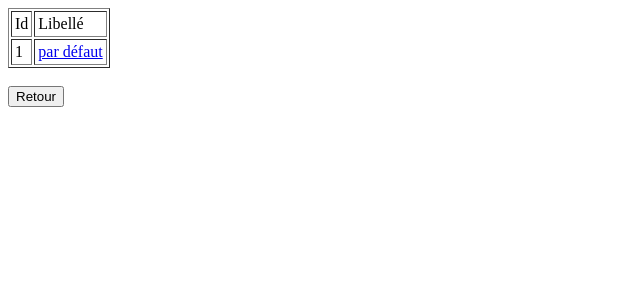
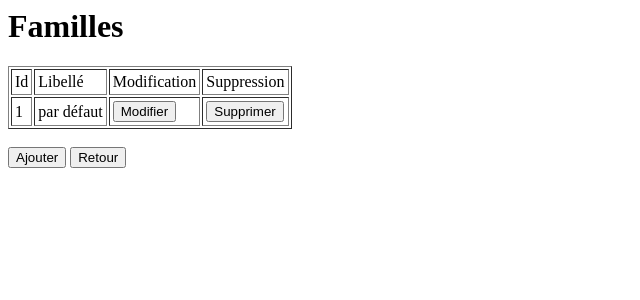
Before and after one commit to stefano74/exemples, a Django app: page /serveurweb/familles/ in a window 1280 px wide. Shown: the top 300 px of the page, without its empty margins (0-640 px from the left). Run offline with Django 3.2, Linux system fonts and the light colour scheme; data comes from the database, SQL or seed files in the repository.

Commit message:
Familles CRUD

```diff
--- a/metier_django/serveurweb/templates/serveurweb/articles_list.html
+++ b/metier_django/serveurweb/templates/serveurweb/articles_list.html
@@ -1,3 +1,4 @@
+<h1>Articles</h1>
 {% if articles_list %}
 <table border="1" cellpadding="3">
 	<tr>
--- /dev/null
+++ b/metier_django/serveurweb/templates/serveurweb/familles_confirm_delete.html
@@ -0,0 +1,5 @@
+<form method="post">{% csrf_token %}
+    Voulez-vous supprimer "{{ object }}" ?
+    <input type="submit" value="Ok" />
+	<input type="button" value="Annuler" onclick="window.location.href='{% url 'familles_list' %}'"></input>
+</form>
--- a/metier_django/serveurweb/templates/serveurweb/familles_detail.html
+++ /dev/null
@@ -1 +0,0 @@
-{{familles}}
--- /dev/null
+++ b/metier_django/serveurweb/templates/serveurweb/familles_form.html
@@ -0,0 +1,5 @@
+<form method="post">{% csrf_token %}
+    {{ form.as_p }}
+    <input type="submit" value="Enregistrer" />
+	<input type="button" value="Annuler" onclick="window.location.href='{% url 'familles_list' %}'"></input>
+</form>
--- a/metier_django/serveurweb/templates/serveurweb/familles_list.html
+++ b/metier_django/serveurweb/templates/serveurweb/familles_list.html
@@ -1,20 +1,22 @@
-
+<h1>Familles</h1>
 {% if familles_list %}
 <table border="1" cellpadding="3">
 	<tr>
-		<td>Id</td><td>Libellé</td>
+		<td>Id</td><td>Libellé</td><td>Modification</td><td>Suppression</td>
 	</tr>
-
-	{% for famille in familles_list %}
+    {% for famille in familles_list %}
+    	{{form}}
 		<tr>
 			<td>{{famille.id}}</td>
-			<td><a href="{% url 'familles_detail' famille.id %}">{{famille.libelle}}</td>
+			<td>{{famille.libelle}}</td>
+			<td><input type="button" value="Modifier" onclick="window.location.href='{% url 'modifier_famille' famille.id %}'"></input></td>
+			<td><input type="button" value="Supprimer" onclick="window.location.href='{% url 'supprimer_famille' famille.id %}'"></input></td>
 		</tr>
 	{% endfor %}
 </table>
-
 {% else %}
-	<p>aucune famille</p>
+	<p>aucune FAMILLE</p>
 {% endif %}
 <br />
+<input type="button" value="Ajouter" onclick="window.location.href='{% url 'ajouter_famille' %}'"></input>
 <input type="button" value="Retour" onclick="window.location.href='{% url 'index' %}'"></input>
--- a/metier_django/serveurweb/urls.py
+++ b/metier_django/serveurweb/urls.py
@@ -12,5 +12,8 @@ urlpatterns = patterns('',
     url(r'^articles/(?P<article_id>\d+)/del/$', views.supprimer_article, name='supprimer_article'),
     url(r'^articles/add/$', views.ajouter_article, name='ajouter_article'),
     url(r'^familles/$', views.familles.as_view(), name='familles_list'),
-    url(r'^familles/(?P<pk>\d+)/$', views.detail_familles.as_view(), name='familles_detail'),
+    url(r'^familles/(?P<pk>\d+)/$', views.modifier_famille.as_view(), name='detail_famille'),
+    url(r'^familles/(?P<pk>\d+)/edit/$', views.modifier_famille.as_view(), name='modifier_famille'),
+    url(r'^familles/(?P<pk>\d+)/del/$', views.supprimer_famille.as_view(), name='supprimer_famille'),
+    url(r'^familles/add/$', views.ajouter_famille.as_view(), name='ajouter_famille'),
 )
--- a/metier_django/serveurweb/views.py
+++ b/metier_django/serveurweb/views.py
@@ -4,7 +4,7 @@ from django.shortcuts import render
 from serveurweb.models import Articles
 from serveurweb.models import Familles
 from django.http.response import Http404, HttpResponseRedirect
-from django.core.urlresolvers import reverse
+from django.core.urlresolvers import reverse, reverse_lazy
 from django.views import generic
 from django.forms.models import ModelForm
 from datetime import date
@@ -15,6 +15,10 @@ def index(request):
     context = {'page_titre' : 'serveurweb'}
 
     return render(request, 'serveurweb/index.html', context)
+
+#####################################################################################################################
+# Articles
+#####################################################################################################################
 
 class articles(generic.ListView):
     def get_queryset(self):
@@ -61,9 +65,29 @@ def ajouter_article(request):
             form.save()
         return HttpResponseRedirect(reverse('articles_list'))
 
+#####################################################################################################################
+# Familles
+#####################################################################################################################
+
+class form_famille(ModelForm):
+    class Meta:
+        model = Familles
+
 class familles(generic.ListView):
         def get_queryset(self):
             return Familles.objects.order_by('id')
 
-class detail_familles(generic.DetailView):
+class detail_famille(generic.DetailView):
     model = Familles
+
+class ajouter_famille(generic.CreateView):
+    model = Familles
+    success_url = reverse_lazy('familles_list')
+
+class modifier_famille(generic.UpdateView):
+    model = Familles
+    success_url = reverse_lazy('familles_list')
+
+class supprimer_famille(generic.DeleteView):
+    model = Familles
+    success_url = reverse_lazy('familles_list')
```
